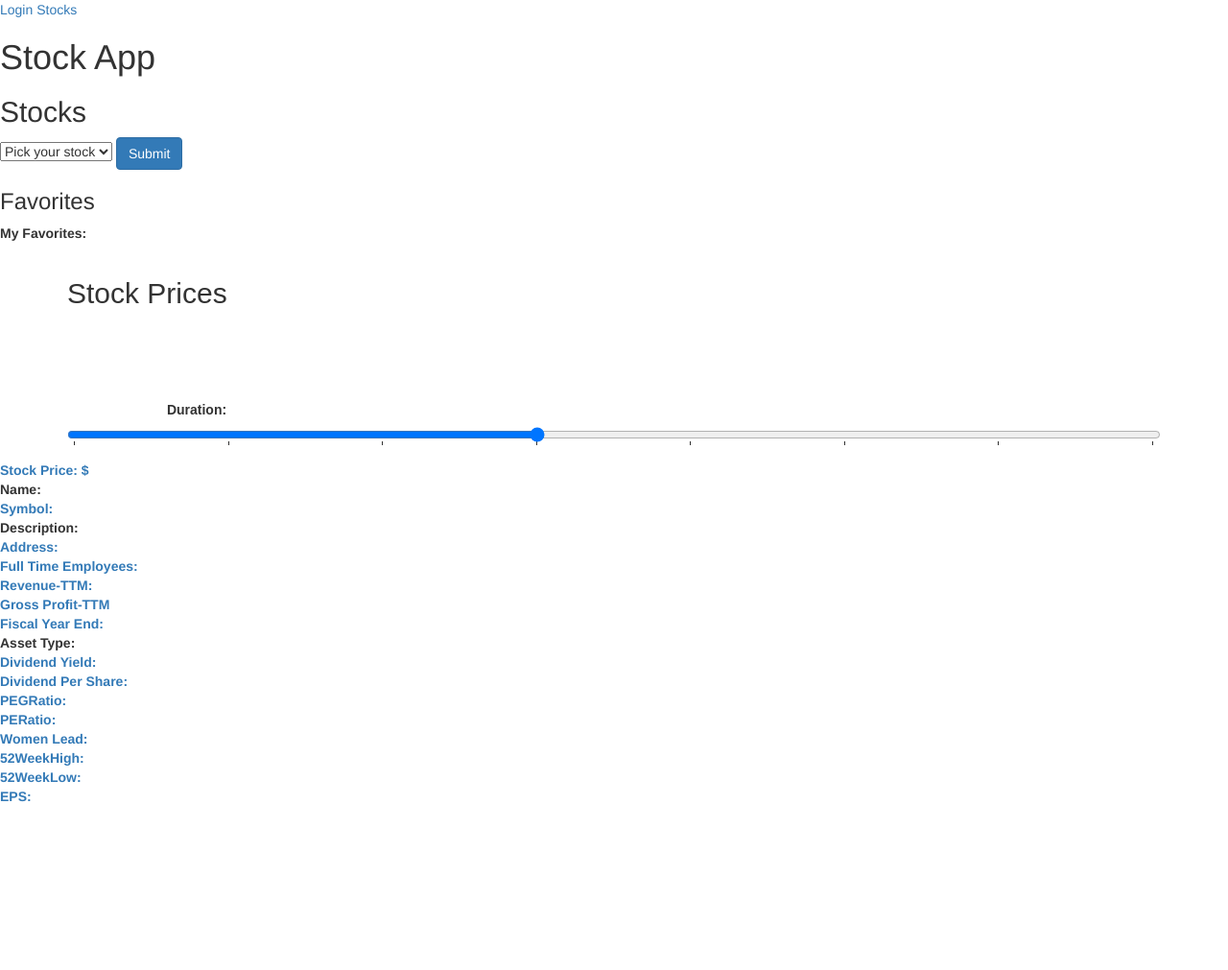
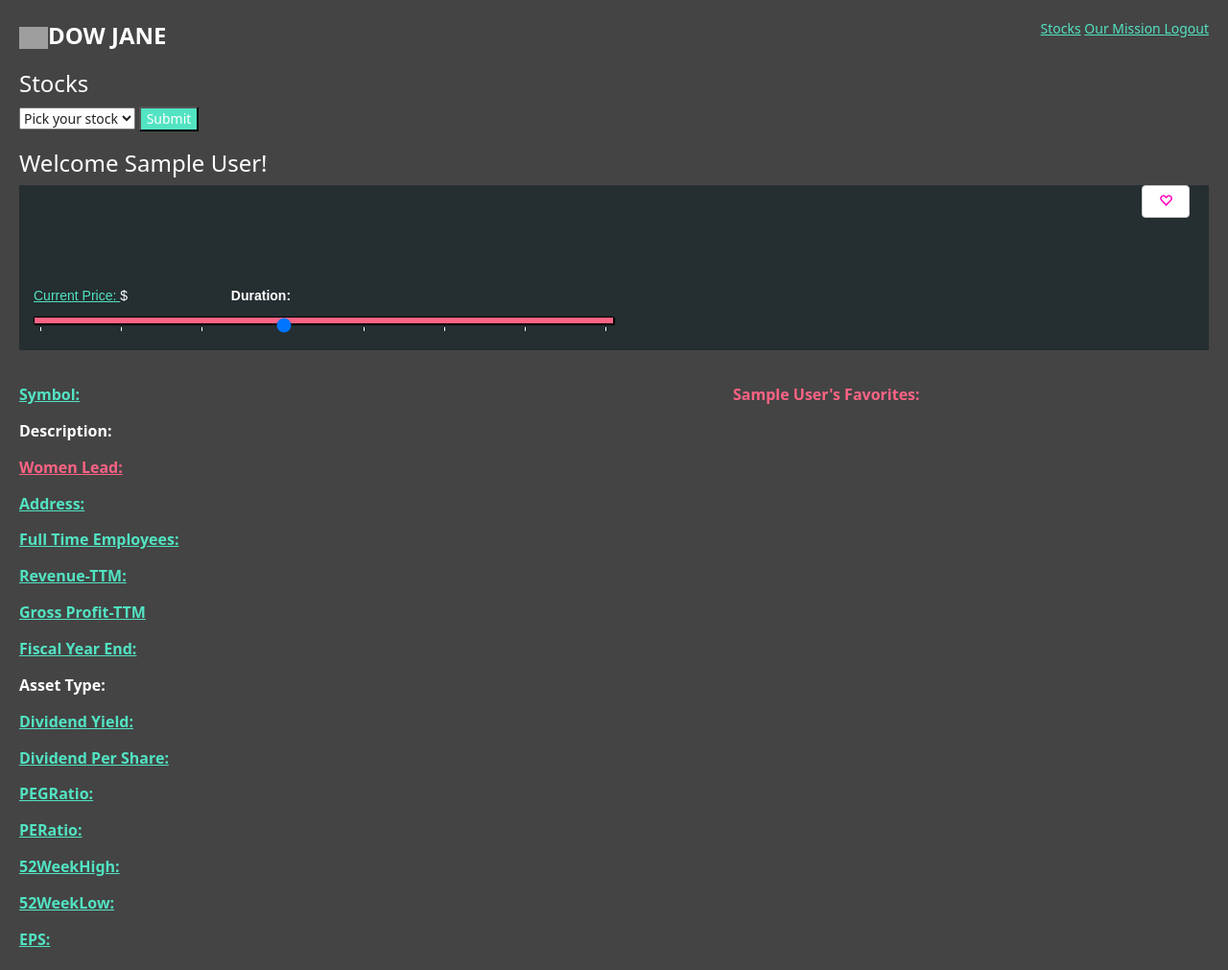
Before and after one commit to tabualhsan/Dow-Jane, a Flask app: page /stocks in a window 1280 px wide. Shown: the whole page at 96% size. Before the commit the page ends 836 px from the top, so only its background shows below. Run offline with Flask 2, Linux system fonts and the light colour scheme; the visitor is signed in with stand-in values (Sample User, id 1); data that the repository does not hold is empty; some libraries are stand-ins or nearby versions; grey boxes are pictures that could not be loaded.

Commit message:
did some css changes

```diff
--- a/crud.py
+++ b/crud.py
@@ -11,6 +11,8 @@ def get_user():
 
     return User.query.all()
 
+def get_user_by_fname(user_id):
+    return User.query.filter(User.id == user_id).first()
 
 def get_user_by_id(user_id):
     """Return a user by primary with user email"""
--- a/server.py
+++ b/server.py
@@ -40,10 +40,6 @@ def register_user():
     first_name = request.form.get('fname')
     last_name = request.form.get('lname')
 
-
-    session[first_name] = first_name
-    print(request.form)
-
     user_email = crud.get_user_by_email(email)
     if not user_email:
         crud.create_user(email, password, first_name, last_name)
@@ -82,15 +78,28 @@ def check_login():
     password_verification = crud.check_password(email, password)
 
     user_details = crud.get_user_by_email(email)
-    print(password_verification)
     if password_verification == True:
         session["user"] = user_details.user_id
         session["user_name"] = user_details.first_name
+
+        print(session)
 
         return redirect("/stocks")
     else:
         flash("Email or password do not match. Try again!")
         return redirect("/")
+@app.route("/logout")
+def logout():
+    session.clear()
+    print(session)
+
+    return redirect("/")
+@app.route("/OurMission")
+def OurMission():
+
+    user=session["user"]
+
+    return render_template('women.html')
 
 # ===============================stock info=================================
 
@@ -98,6 +107,7 @@ def check_login():
 def stocks():
     """userfavorite in db as favs"""
     user = session["user"]
+
     stock_list = Stock.query.all()
     # favs = UserFavorite.query.filter_by(user_id=user).all()
     favs = db.session.query(UserFavorite.stock_id,Stock.stock_name, Stock.symbol).filter_by(user_id = user).join(Stock).all()
--- a/static/stocks.js
+++ b/static/stocks.js
@@ -38,7 +38,7 @@ function get_price(){
 
         $.get('/api/price?symbol='+ symbol, (price) => {
         var last_price = (price["Time Series (1min)"][Object.keys(price["Time Series (1min)"])[0]][ "1. open"]);
-        $("#price").html(Math.round(last_price));
+        $("#price").html((last_price));
     }
 
         );
@@ -75,27 +75,26 @@ function get_price(){
 
 
 
-function isFavorited(stock_id){
-    let check = null;
-    fetch(`/api/favorite/${stock_id}`, {
-        method: 'GET',
-    })
-    .then((res) => res.json())
-    .then((data) => check = data.result)
-    check ? $("#favoriteButton").attr("class", "btn btn-default swap") : $("#favoriteButton").attr("class", "glyphicon glyphicon-heart-empty")
+// function isFavorited(stock_id){
+//     let check = null;
+//     fetch(`/api/favorite/${stock_id}`, {
+//         method: 'GET',
+//     })
+//     .then((res) => res.json())
+//     .then((data) => check = data.result)
+//     check ? $("#favoriteButton").attr("class", "btn btn-default swap") : $("#favoriteButton").attr("class", "glyphicon glyphicon-heart-empty");
 
 
 
-};
+// };
 
 
-jQuery(function($) {$('#favoriteButton').on('click', function() {
+// jQuery(function($) {$('#favoriteButton').on('click', function() {
 
-    $.post(`/api/favorite/${StockID}`, {'StockID': StockID}, favorite_table);
-    isFavorited(StockID)
+//     $.post(`/api/favorite/${StockID}`, {'StockID': StockID}, favorite_table);
+//     isFavorited(StockID)
 
-})});
-
+// })})
 
 
 jQuery(function($) {
@@ -110,25 +109,25 @@ jQuery(function($) {
     // $("#swapHeart").show();
       var stock_id = $('#StockID').text();
 
-      $.post('/api/favorite', {"stock_id": stock_id}, favorite_table);
+      $.post(`/api/favorite/${stock_id}`, {"stock_id": stock_id}, favorite_table);
     // $('#swapHeart').attr("id","unHeart")
     });
   });
 
-jQuery(function($) {
-$('#unHeart').on('click', function() {
-    var $el = $(this),
-    textNode = this.lastChild;
-    $el.find('span').toggleClass('glyphicon-empty glyphicon-heart-heart');
-    $el.toggleClass('swap');
-// $("#unHeart").show();
-// $("#swapHeart").hide();
-    var stock_id = $('#StockID').text();
+// jQuery(function($) {
+// $('#unHeart').on('click', function() {
+//     var $el = $(this),
+//     textNode = this.lastChild;
+//     $el.find('span').toggleClass('glyphicon-empty glyphicon-heart-heart');
+//     $el.toggleClass('swap');
+// // $("#unHeart").show();
+// // $("#swapHeart").hide();
+//     var stock_id = $('#StockID').text();
 
-    $.post('/api/delete_favorite', {"stock_id": stock_id}, favorite_table);
-    $('#unheart').attr("id","swapHeart")
-});
-});
+//     $.post('/api/delete_favorite', {"stock_id": stock_id}, favorite_table);
+//     $('#unheart').attr("id","swapHeart")
+// });
+// });
 
 
 function favorite(evt){
@@ -254,7 +253,8 @@ function new_user(){
     $("#modal").on('click',new_user);
     $(document).ready(favorite_table());
     $(document).ready(load_page);
-    $(document).ready(isFavorited(StockID));
+    // $("#swapHeart").on('click', isFavorited())
+    // $(document).on('submit', isFavorited(StockID));
 
 // *****************************************chart*******************************************************************
 
--- a/static/style.css
+++ b/static/style.css
@@ -1,14 +1,50 @@
 
 .container {
     font-family: sans-serif;
-    background:wh;
+    background:#252e30;
+    color:white;
     width: 100%;
     height:100%;
+    padding-bottom: 20px;
+    margin-bottom: 20px;
 }
 
+input[type=range] {
+  display: block;
+  width: 50%;
+
+}
+
+dt {
+  margin-top:15px;
+  font-size: medium;
+
+}
+
+input[type=range]::-webkit-slider-runnable-track {
+  width: 100%;
+  height: 8.4px;
+  cursor: pointer;
+  animate: 0.2s;
+  box-shadow: 1px 1px 1px #000000, 0px 0px 1px #0d0d0d;
+  background:rgb(255, 99, 132);
+  border-radius: 1.3px;
+  border: 0.2px solid #010101;
+}
+body {font-family:  D-din Exp,GT America,"system-ui",BlinkMacSystemFont,-apple-system,Segoe UI,Helvetica Neue,Helvetica,sans-serif;
+  background-color: #444;
+  color:white;
+  margin: 20px;
 
 
-body {font-family: Arial, Helvetica, sans-serif;}
+}
+#swapHeart{
+  color: rgb(255, 0, 191);
+  width: 50px;
+  position: absolute;
+  right: 40px;
+
+}
 
 div.window-content {
   overflow: hidden;
@@ -37,11 +73,13 @@ input[type=text], input[type=password] {
   display: inline-block;
   border: 1px solid #ccc;
   box-sizing: border-box;
+  color:black;
 }
 
-Set a style for all buttons
+#
+/* Set a style for all buttons */
 button {
-  background-color: #4CAF50;
+  background-color: #52e3c2;
   color: white;
   padding: 14px 20px;
   margin: 8px 0;
@@ -49,16 +87,17 @@ button {
   cursor: pointer;
   width: 100%;
 }
-
+.submit{
+  background-color:#52e3c2;
+}
 button:hover {
   opacity: 0.8;
 }
 
-/* Extra styles for the cancel button */
 .cancelbtn {
   width: auto;
   padding: 10px 18px;
-  background-color: #f44336;
+  background-color: #52e3c2;
 }
 
 /* Center the image and position the close button */
@@ -69,12 +108,13 @@ button:hover {
 }
 
 img.avatar {
-  width: 40%;
+  width: 20%;
   border-radius: 50%;
 }
 
-.container {
-  padding: 16px;
+a {
+  color:#52e3c2;
+  text-decoration: underline;
 }
 
 span.psw {
@@ -82,7 +122,7 @@ span.psw {
   padding-top: 16px;
 }
 
-/* The Modal (background) */
+/* The Modal background */
 #id01 {
   display: none; /* Hidden by default */
   position: fixed; /* Stay in place */
@@ -97,15 +137,14 @@ span.psw {
   padding-top: 60px;
 }
 
-/* Modal Content/Box */
+/* Modal Content Box */
 .modal-content {
-  background-color: #fefefe;
-  margin: 5% auto 15% auto; /* 5% from the top, 15% from the bottom and centered */
+  background-color:#fefefe;
+  margin: 5% auto 15% auto;
   border: 1px solid #888;
-  width: 80%; /* Could be more or less, depending on screen size */
+  width: 80%;
 }
-
-/* The Close Button (x) */
+/* The Close Button x */
 .close {
   position: absolute;
   right: 25px;
@@ -115,273 +154,51 @@ span.psw {
   font-weight: bold;
 }
 
-.close:hover,
-.close:focus {
-  color: red;
+.close:hover,.close:focus {
+  color: #52e3c2;
   cursor: pointer;
 }
 
-/* Add Zoom Animation */
-.animate {
-  -webkit-animation: animatezoom 0.6s;
-  animation: animatezoom 0.6s
+
+.logo {
+  width: 30px;
+  height: auto;
 }
 
-@-webkit-keyframes animatezoom {
-  from {-webkit-transform: scale(0)}
-  to {-webkit-transform: scale(1)}
-}
-
-@keyframes animatezoom {
-  from {transform: scale(0)}
-  to {transform: scale(1)}
-}
-
-/* Change styles for span and cancel button on extra small screens */
-@media screen and (max-width: 300px) {
-  span.psw {
-     display: block;
-     float: none;
-  }
-  .cancelbtn {
-     width: 100%;
-  }
-.header {
-    text-align: center;
-    padding: 20px 0;
-    color: #52e3c2;
-
-}
-.header h1{
-    margin: 0 0 10px 0;
-    color: #52e3c2;
+.logo_name {
+  font-style: normal;
+  color: white;
+  text-decoration: none;
+  font-weight: bolder;
+  font-size: x-large;
 
 }
 
-body{
-    background-color: white;
-}
-
-.header select{
-    font-size: 1rem;
-}
-
-dt {
-  font-weight: bold;
-  color: #52e3c2;
+#stock_symbol {
+  color: #222;
 
 }
 
-
-#duration {
-  display:block;
-  margin: 0;
-  width:37%;
+.right_menu {
+  position: absolute;
+  right: 20px;
+  top: 20px
 }
 
-datalist {
-  display: table;
-  table-layout: fixed;
-  width: 40%;
+
+#stock_data{
+  float:left;
+  width:50%;
 }
 
-option {
-  display: table-cell;
+.Favorites {
+  float:right;
+  width:40%;
+  color:rgb(255, 99, 132);
+
 }
-
-#stock-chart {
-width: 100px; !important
-height: 500px;
+.WomenLead{
+  color:rgb(255, 99, 132);
 
 
 }
-
-.heart {
-  font-size: 25px;
-	color:red;
-}
-
-/*only for centering on the page*/
-.btn {
-  margin: 0 auto;
-  display: block;
-}
-/*removes ugly bootstrap border button*/
-*.btn:active,
-.btn:focus,
-.btn:active:focus,
-.btn:focus {
-  outline: none !important;
-}
-
-button > span {
-  color: red;
-  font-size:20px;
-}
-
-.btn:active {
-  box-shadow: none;
-}
-
-.btn:active, .btn:hover, .btn:focus {
-  background-color:white;
-}
-/* General */
-
-body {
-  background: #141E30;
-  }
-
-  .container {
-    text-align: center;
-  }
-  .fa {
-    margin-right: 1em;
-  }
-  a {
-    margin-bottom: .2em;
-  }
-  /* Button styling */
-  .btn-shared, .btn-shared:focus {
-    -webkit-border-radius: 3px;
-    -moz-border-radius: 3px;
-    -ms-border-radius: 3px;
-    border-radius: 3px;
-    -webkit-transition: all 0.5s;
-    -moz-transition: all 0.5s;
-    -ms-transition: all 0.5s;
-    transition: all 0.5s;
-    color: #1892BF;
-    border-color: #1892BF;
-    background: transparent;
-    margin: 0px 3px;
-    padding: 7px 14px;
-    outline: 0;
-    margin-left: 20px;
-  }
-  .btn-shared:hover {
-    background: #1892BF;
-    color: #FFF;
-  }
-  .unlike-text {
-    display: none;
-  }
-  .unfavorite-text {
-    display: none;
-  }
-
-  /* after click */
-  .liked,
-  .liked:focus {
-    background: #1892BF;
-    color: #FFF;
-  }
-
-  /* Animation */
-  /* 1- full button */
-  .liked {
-    -webkit-animation: pulse 0.5s linear;
-    -moz-animation: pulse 0.5s linear;
-    -ms-animation: pulse 0.5s linear;
-    animation: pulse 0.5s linear;
-  }
-
-  @keyframes "pulse" {
-   0% {
-      -webkit-transform: scale(1);
-       -moz-transform: scale(1);
-       -o-transform: scale(1);
-       -ms-transform: scale(1);
-       transform: scale(1);
-   }
-   50% {
-      -webkit-transform: scale(0.8);
-       -moz-transform: scale(0.8);
-       -o-transform: scale(0.8);
-       -ms-transform: scale(0.8);
-       transform: scale(0.8);
-   }
-   100% {
-      -webkit-transform: scale(1);
-       -moz-transform: scale(1);
-       -o-transform: scale(1);
-       -ms-transform: scale(1);
-       transform: scale(1);
-   }
-
-  }
-
-  @-moz-keyframes pulse {
-   0% {
-     -moz-transform: scale(1);
-     transform: scale(1);
-   }
-   50% {
-     -moz-transform: scale(0.8);
-     transform: scale(0.8);
-   }
-   100% {
-     -moz-transform: scale(1);
-     transform: scale(1);
-   }
-
-  }
-
-  @-webkit-keyframes "pulse" {
-   0% {
-     -webkit-transform: scale(1);
-     transform: scale(1);
-   }
-   50% {
-     -webkit-transform: scale(0.8);
-     transform: scale(0.8);
-   }
-   100% {
-     -webkit-transform: scale(1);
-     transform: scale(1);
-   }
-
-  }
-
-  @-ms-keyframes "pulse" {
-   0% {
-     -ms-transform: scale(1);
-     transform: scale(1);
-   }
-   50% {
-     -ms-transform: scale(0.8);
-     transform: scale(0.8);
-   }
-   100% {
-     -ms-transform: scale(1);
-     transform: scale(1);
-   }
-  }
-
-  /* 2. like button */
-  .liked .fa-thumbs-o-up {
-     -webkit-animation:jump .5s linear;
-      -moz-animation:jump 0.5s linear;
-      animation:jump 0.5s linear;
-  }
-  @-webkit-keyframes jump {
-    0% { -webkit-transform: translateY(0px); }
-    30% { -webkit-transform: translateY(10px); }
-    50% { -webkit-transform: translateY(0px); }
-    70% { -webkit-transform: translateY(-2px); }
-    80% { -webkit-transform: translateY(3px); }
-    100% { -webkit-transform: translateY(0px); }
-  }
-
-  /* 3. favorite button */
-  .liked .fa-star {
-     -webkit-animation:spin .5s linear;
-      -moz-animation:spin 0.5s linear;
-      animation:spin 0.5s linear;
-  }
-
-  @-moz-keyframes spin { 100% { -moz-transform: rotate(360deg); } }
-
-  @-webkit-keyframes spin { 100% { -webkit-transform: rotate(360deg); } }
-
-  @keyframes spin { 100% { -webkit-transform: rotate(360deg); transform:rotate(360deg); } }
--- a/templates/all_stocks.html
+++ b/templates/all_stocks.html
@@ -1,97 +1,77 @@
 {% extends 'base.html' %}
+
+
+{% block header %}<script src="/static/stocks.js"></script>{% endblock %}
+
 {% block title %}All Stocks{% endblock %}
 
 
 {% block body %}
-  <h1>Stock App</h1>
     <div>
-        <h2>Stocks</h2>
+        <h3>Stocks</h3>
         <form id = "stock_select" action="/stocks">
-            <select name="symbol" id="stock_symbol">
+            <select  name="symbol" id="stock_symbol">
                 <option default>Pick your stock</option>
 
                 {% for stock in stock_list %}
-                    <option value="{{stock.symbol}}">{{stock.symbol}} - {{ stock.stock_name }}</option>
+                    <option class="custom-select" value="{{stock.symbol}}">{{stock.symbol}} - {{ stock.stock_name }}</option>
 
                 {% endfor %}
             </select>
-            <input class="btn btn-primary" type="submit" value="Submit">
+            <input class="submit" type="submit" value="Submit">
 
         </form>
     </div>
 
-     <h3>Favorites</h3>
-    <section id="display-favorites"></section>
-    <div class="Favorites" >
-        <d1>
-            <dt>My Favorites:</dt>
+     <h3>Welcome {{session.user_name}}!</h3>
 
-            <dd id="user_favorites">
+    <div class="container">
 
-            </dd>
-            {% for fav in favs %}
+        <button id="swapHeart" class="btn btn-default swap">
+            <span class="glyphicon glyphicon-heart-empty"></span>
+            </button>
 
-            {% endfor %}
+        <h2><dd id="Name"></dd> </h2>
 
 
-        </d1>
-    </div>
-    <title></title>
-    <div class="container">
-        <h2>Stock Prices</h2>
+        <span><a href="#price_modal" rel="modal:open">Current Price: </a>
+        $<span id="price"></span></span>
+
         <canvas id="stock-chart"width="100" height="100"></canvas>
 
         <label for="spacing">Duration:</label>
         <div class="slider">
         <datalist id="steplist">
-            <option label="3" value="3">
-            <option label="6" value="6">
-            <option label="9" value="9">
-            <option label="12" value="12">
-            <option label="15" value="15">
-            <option label="18" value="18">
-            <option label="21" value="21">
-            <option label="24" value="24">
+            <option label="3" value="3"></option>
+            <option label="6" value="6"></option>
+            <option label="9" value="9"></option>
+            <option label="12" value="12"></option>
+            <option label="15" value="15"></option>
+            <option label="18" value="18"></option>
+            <option label="21" value="21"></option>
+            <option label="24" value="24"></option>
         </datalist>
         <input onchange="displayPrices()" list="steplist" id="duration" type="range" min="3" max="24" step="3" value="12">
         </div>
 
 
-</div>
-
-<div class="company_info" id="company_info"hidden >
-<button id="favoriteButton" class="btn btn-default swap">
-<span id="unHeart" class = "glyphicon glyphicon-heart-empty"></span></button>
-
-
-
-<!-- <button id="swapHeart" class="btn btn-default swap">
-<span id="unHeart" class="glyphicon glyphicon-heart-empty"></span>
-</button> -->
+    </div>
 
 
 
 
 
 
-
-
-<!--
-        <button type="button" id="favorite" class="bi bi-heart">like button</button>
-        <button id="not_favorite" value="test ">unlike button</button> -->
-
     </div>
-    <div>
+    <div id="stock_data">
         <dl>
             <dd id="StockID" hidden></dd>
-            <dt><a href="#price_modal" rel="modal:open">Stock Price: $ </a></dt>
-            <dd id="price"></dd>
-            <dt> Name:</dt>
-            <dd id="Name"></dd>
             <dt><a href="#symbol_modal" rel="modal:open">Symbol:</a></dt>
             <dd id="Symbol_ticker"></dd>
             <dt>Description:</dt>
             <dd id="Description"></dd>
+            <dt><a class="WomenLead"href="#WomenLead_modal" rel="modal:open">Women Lead:</a></dt>
+            <dd id="WomenLead"></dd>
             <dt><a href="#address_modal" rel="modal:open" >Address:</a></dt>
             <dd id="Address"></dd>
             <dt><a href="#employee_modal" rel= "modal:open">Full Time Employees:</a></dt>
@@ -112,8 +92,6 @@
             <dd id="PEGRatio"></dd>
             <dt><a href="#PERatio_modal" rel="modal:open">PERatio:</a></dt>
             <dd id="PERatio"></dd>
-            <dt><a href="#WomenLead_modal" rel="modal:open">Women Lead:</a></dt>
-            <dd id="WomenLead"></dd>
             <dt><a href="#52WeekHigh_modal" rel="modal:open">52WeekHigh:</a></dt>
             <dd id="52WeekHigh"></dd>
             <dt><a href="#52WeekLow_modal" rel="modal:open">52WeekLow:</a></dt>
@@ -122,6 +100,22 @@
             <dd id="EPS"></dd>
 
         </dl>
+    </div>
+
+
+    <div class="Favorites" >
+        <d1>
+            <dt>{{session.user_name}}'s Favorites:</dt>
+
+            <dd id="user_favorites">
+
+            </dd>
+            {% for fav in favs %}
+
+            {% endfor %}
+
+
+        </d1>
     </div>
 
 
@@ -169,7 +163,7 @@
     </div>
 
     <div id="WomenLead_modal" class="modal">
-        <p>Companies who currently hold a women CEO positions. "Women currently ONLY hold (5.8%) of CEO positions at S&P 500 companies"<a href="https://www.catalyst.org/research/women-in-sp-500-companies/"> Checkout who these women are!</a> </p>   </div>
+        <p>Companies who currently hold a women CEO positions. "Women currently ONLY hold (5.8%) of CEO positions at S&P 500 companies" Checkout who these women are Our Mission page!</a> </p>   </div>
 
     </div>
     </section>
--- a/templates/base.html
+++ b/templates/base.html
@@ -6,7 +6,8 @@
     <meta charset="UTF-8">
     <meta http-equiv="X-UA-Compatible" content="IE=edge">
 
-    <link rel="stylesheet" href="/static/style.css">
+    <title>{% block title %}{% endblock %}</title>
+
     <script
     src="https://code.jquery.com/jquery-3.5.1.js"
     integrity="sha256-QWo7LDvxbWT2tbbQ97B53yJnYU3WhH/C8ycbRAkjPDc="
@@ -21,33 +22,37 @@
     <link rel="stylesheet" href="https://use.fontawesome.com/releases/v5.7.0/css/all.css" integrity="sha384-lZN37f5QGtY3VHgisS14W3ExzMWZxybE1SJSEsQp9S+oqd12jhcu+A56Ebc1zFSJ" crossorigin="anonymous">
     <link rel="stylesheet" href="https://cdnjs.cloudflare.com/ajax/libs/twitter-bootstrap/3.3.7/css/bootstrap.min.css">
     <link rel="stylesheet" href="https://cdnjs.cloudflare.com/ajax/libs/font-awesome/4.6.3/css/font-awesome.min.css">
+    <link rel="stylesheet" href="/static/style.css">
 
+    {% block header %}
 
-    <script src="/static/stocks.js"></script>
+    {% endblock %}
+
 
 </head>
 <body>
     <nav>
-      <a href="/">Login</a>
-      <a href="/stocks">Stocks</a>
+    <div id="myMenu">
 
+                <a class="logo_name" href="/stocks">
+                <img class="logo" src="static/img/logo.webp">DOW JANE</a>
+
+                <div class="right_menu">
+                  <a href="/stocks">Stocks</a>
+                  <a href="/OurMission">Our Mission </a>
+                  <a href="/">Logout</a>
+
+              </div>
+
+    </div>
 
 
     </nav>
-    {% for msg in get_flashed_messages() %}
-      <p class="flash-msg">
-        {{ msg }}
-      </p>
-    {% endfor %}
+
     {% block body %}
 
 
-    <div class="container"></div>
-
     {% endblock %}
-
-    {% block after_body %}{% endblock %}
-
 
 
 </body>
```
Also changed, not shown: templates/homepage.html (+4 -6 lines).
